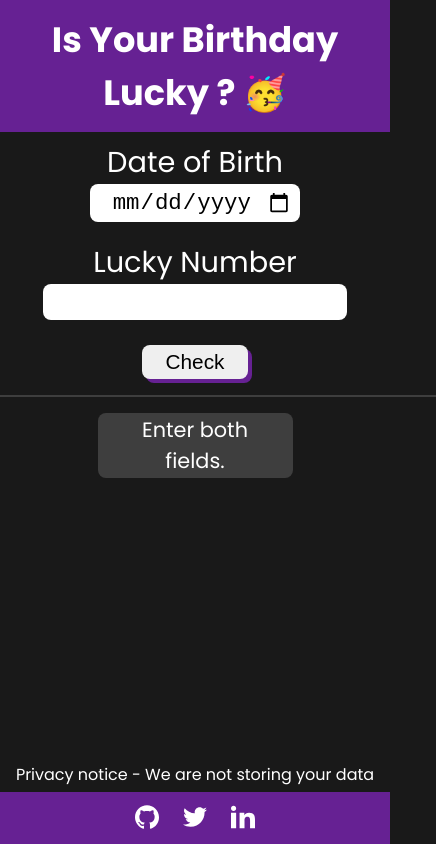
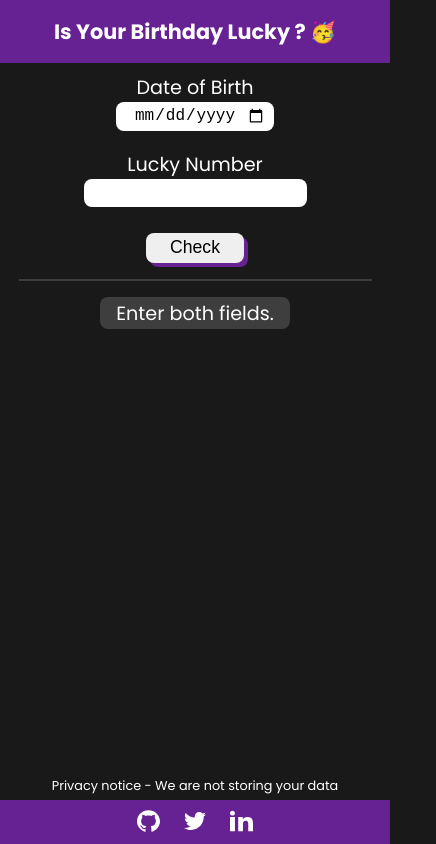
Before and after one commit to abhishekY495/birthday-lucky, a plain HTML site: page index.html in a window 390 px wide. Both pictures are taken after a click on the button "Check". Shown: the whole page, 436 px wide, since content can reach past the window. Drawn offline with Linux system fonts and the light colour scheme.

Commit message:
Added media queries

```diff
--- a/style.css
+++ b/style.css
@@ -74,20 +74,20 @@ main {
 }
 
 span {
-    font-size: 1.5rem;
     font-weight: 700;
     color: var(--secondary-color);
 }
 
 .gif {
-    width: 18rem;
+    width: 20rem;
+    border-radius: 5px;
 }
 .message {
     font-size: 1.3rem;
     background-color: var(--off-dark);
     padding: 0.1rem 1.5rem;
     border-radius: 0.5rem;
-    margin-top: 1rem;
+    margin: 1rem 0 0.5rem 0;
 }
 
 footer {
@@ -107,3 +107,60 @@ footer {
     margin-top: auto;
     margin-bottom: 0.3rem;
 }
+
+
+@media (max-width:734px) {
+    main {
+        width: 80%;
+    }
+}
+
+@media (max-width:518px) {
+    h1 {
+        font-size: 1.5rem;
+        padding: 1rem;
+    }
+    .dob label, .lucky-num label {
+        font-size: 1.5rem;
+    }
+    .dob input, .lucky-num input {
+        font-size: 1rem;
+    }
+    .divider {
+        width: 90%;
+    }
+    .check-btn {
+        font-size: 1.1rem;
+    }
+    .message {
+        font-size: 1.2rem;
+    }
+    footer {
+        padding: 0.3rem;
+    }
+    .social-icons {
+        width: 1.4rem;
+    }
+}
+
+@media (max-width:390px) {
+    main {
+        width: 100%;
+    }
+    h1 {
+        font-size: 1.3rem;
+        padding: 1rem 0;
+    }
+    .dob label, .lucky-num label {
+        font-size: 1.2rem;
+    }
+    .message {
+        padding: 0.1rem 1rem;
+    }
+    .privacy {
+        font-size: 0.8rem;
+    }
+    .gif {
+        width: 18rem;
+    }
+}
```
